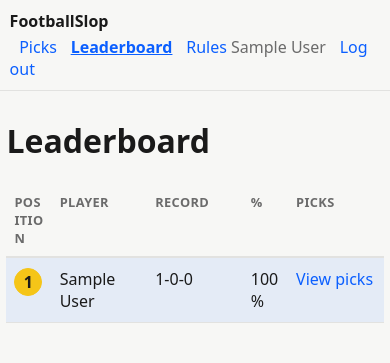
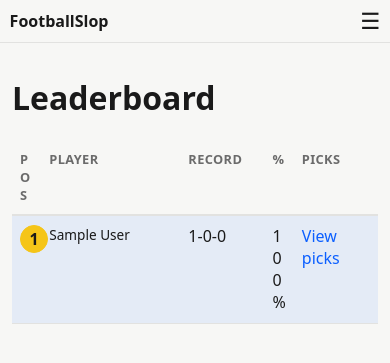
Before and after one commit to mattdaniel7578/FootballSlop, a Flask app: page /leaderboard in a window 390 px wide. Shown: the top 363 px of the page. Run offline with Flask 3, Linux system fonts and the light colour scheme; a user stored in the database is signed in; tables that the repository leaves empty hold one stand-in row (values such as "Sample post").

Commit message:
Shorten team/venue display, fix desktop nav, mobile spacing polish
- Locations show just the stadium name now (dropped city/state from
  the stored value entirely, not just display).
- Team names display shortened ("Patriots" instead of "New England
  Patriots") via a short_team Jinja filter, everywhere a team is
  shown to users. The underlying form values, DB storage, and
  spread/favorite_team matching all still use the full name.
- Mobile nav is now a hamburger (native <details>, no JS) that drops
  down as its own panel instead of overflowing the top bar.
- Fix: the previous hamburger attempt tried to force a <nav> visible
  inside a *closed* <details> via `display: flex !important`, which
  doesn't actually override the browser's native hide-until-open
  behavior — it broke the desktop nav entirely. Replaced with two
  independent <nav> elements (plain for desktop, <details>-wrapped
  for mobile) sharing the same links via a Jinja macro, so neither
  breakpoint fights over one element's open/closed state.
- Leaderboard: "Position" header shortened to "Pos", Player column
  widened and given white-space: nowrap + ellipsis so names never
  wrap, with a further mobile-only font-size reduction.
- Fixed .who (the nav username) missing the same left margin as the
  nav links, so it wasn't touching "Admin"/"Rules".
- Mobile edge padding loosened back up a notch (container, card,
  team-box, row-indicator gutter) now that oversized/overflowing
  text is fixed and there's room to spare again.

Co-Authored-By: Claude Sonnet 5 <noreply@anthropic.com>
Claude-Session: https://claude.ai/code/session_01N5XKQ22gDX2uWdULzrE5VD

```diff
--- a/app.py
+++ b/app.py
@@ -25,10 +25,11 @@ def create_app():
 
     import auth
     import main
-    from models import User
+    from models import User, short_team_name
 
     app.register_blueprint(auth.bp)
     app.register_blueprint(main.bp)
+    app.jinja_env.filters["short_team"] = short_team_name
 
     @login_manager.user_loader
     def load_user(user_id):
--- a/main.py
+++ b/main.py
@@ -5,7 +5,7 @@ from flask import Blueprint, abort, current_app, flash, redirect, render_templat
 from flask_login import current_user, login_required
 
 from extensions import db
-from models import SLATE_LABELS, Game, Pick, User, now_eastern
+from models import SLATE_LABELS, Game, Pick, User, now_eastern, short_team_name
 
 bp = Blueprint("main", __name__)
 
@@ -260,7 +260,7 @@ def admin_participation():
                 continue
             picked, not_picked = split(picked_ids_by_game.get(game.id, set()))
             groups.append({
-                "label": f"{game.away_team} @ {game.home_team}",
+                "label": f"{short_team_name(game.away_team)} @ {short_team_name(game.home_team)}",
                 "picked": picked,
                 "not_picked": not_picked,
             })
--- a/models.py
+++ b/models.py
@@ -13,6 +13,12 @@ def now_eastern():
     # switch automatically), to match the naive kickoff_at values stored on
     # Game — avoids aware/naive comparison errors in Game.is_locked().
     return datetime.now(EASTERN).replace(tzinfo=None)
+
+
+def short_team_name(full_name):
+    """"New England Patriots" -> "Patriots" — display only; the full name
+    is still what's stored/submitted/matched against favorite_team."""
+    return full_name.rsplit(" ", 1)[-1] if full_name else full_name
 
 
 SLATE_LABELS = {
--- a/static/style.css
+++ b/static/style.css
@@ -55,6 +55,29 @@ body {
   color: var(--text);
 }
 
+.nav-desktop {
+  display: flex;
+  align-items: center;
+}
+
+/* Mobile-only hamburger menu — a completely separate <nav> from
+   .nav-desktop, so there's no fighting over a single element's default
+   open/closed visibility across breakpoints. */
+.nav-toggle {
+  display: none;
+}
+
+.nav-toggle > summary {
+  cursor: pointer;
+  list-style: none;
+  font-size: 1.4rem;
+  line-height: 1;
+}
+
+.nav-toggle > summary::-webkit-details-marker {
+  display: none;
+}
+
 nav a {
   margin-left: 1rem;
   color: var(--accent);
@@ -67,6 +90,7 @@ nav a.active {
 }
 
 .who {
+  margin-left: 1rem;
   color: var(--muted);
 }
 
@@ -325,7 +349,14 @@ nav a.active {
 
 .position-col {
   text-align: center;
-  width: 12%;
+  width: 9%;
+}
+
+.player-col {
+  width: 34%;
+  white-space: nowrap;
+  overflow: hidden;
+  text-overflow: ellipsis;
 }
 
 .position-badge {
@@ -431,29 +462,69 @@ nav a.active {
   /* Same text sizes as desktop — just reclaim the padding/gaps around
      them so less of a narrow screen is spent on empty margin. */
   :root {
-    --row-indicator-w: 0.75rem;
-    --row-gap: 0.2rem;
+    --row-indicator-w: 0.85rem;
+    --row-gap: 0.3rem;
   }
 
   .container {
-    padding: 0.4rem;
+    padding: 0.75rem;
   }
 
   .topbar {
     padding: 0.6rem 0.6rem;
-    flex-wrap: wrap;
-    gap: 0.3rem;
+    position: relative;
   }
 
-  nav a {
-    margin-left: 0.6rem;
+  .nav-desktop {
+    display: none;
+  }
+
+  .nav-toggle {
+    display: block;
+  }
+
+  /* Nav hidden until the hamburger is tapped, then drops down as its own
+     panel — it doesn't push page content or change the top bar's height. */
+  .nav-toggle > nav {
+    display: none;
+    position: absolute;
+    top: 100%;
+    right: 0.6rem;
+    left: 0.6rem;
+    flex-direction: column;
+    align-items: stretch;
+    gap: 0.1rem;
+    background: var(--card);
+    border: 1px solid var(--border);
+    border-radius: 8px;
+    padding: 0.5rem;
+    box-shadow: 0 4px 12px rgba(0, 0, 0, 0.15);
+    z-index: 10;
+  }
+
+  .nav-toggle[open] > nav {
+    display: flex;
+  }
+
+  nav a, .who {
+    margin-left: 0;
+    padding: 0.5rem 0.25rem;
   }
 
   .game-card {
-    padding: 0.5rem 0.25rem;
+    padding: 0.6rem 0.4rem;
   }
 
   .team-box {
-    padding: 0.45rem 0.2rem;
+    padding: 0.5rem 0.35rem;
+  }
+
+  .position-col {
+    width: 8%;
+  }
+
+  .player-col {
+    width: 38%;
+    font-size: 0.85em;
   }
 }
--- a/templates/base.html
+++ b/templates/base.html
@@ -7,9 +7,7 @@
   <link rel="stylesheet" href="{{ url_for('static', filename='style.css') }}">
 </head>
 <body>
-  <header class="topbar">
-    <a class="brand" href="{{ url_for('main.index') }}">FootballSlop</a>
-    <nav>
+  {% macro nav_links() %}
     <a href="{{ url_for('main.index') }}" class="{{ 'active' if request.endpoint == 'main.index' else '' }}">Picks</a>
     <a href="{{ url_for('main.leaderboard') }}" class="{{ 'active' if request.endpoint == 'main.leaderboard' else '' }}">Leaderboard</a>
     <a href="{{ url_for('main.rules') }}" class="{{ 'active' if request.endpoint == 'main.rules' else '' }}">Rules</a>
@@ -18,7 +16,21 @@
     {% endif %}
     <span class="who">{{ current_user.name }}</span>
     <a href="{{ url_for('auth.logout') }}">Log out</a>
+  {% endmacro %}
+
+  <header class="topbar">
+    <a class="brand" href="{{ url_for('main.index') }}">FootballSlop</a>
+
+    <nav class="nav-desktop">
+      {{ nav_links() }}
     </nav>
+
+    <details class="nav-toggle">
+      <summary aria-label="Menu">&#9776;</summary>
+      <nav>
+        {{ nav_links() }}
+      </nav>
+    </details>
   </header>
 
   <main class="container">
--- a/templates/leaderboard.html
+++ b/templates/leaderboard.html
@@ -10,8 +10,8 @@
     <table class="data-table leaderboard-table">
       <thead>
         <tr>
-          <th class="position-col">Position</th>
-          <th>Player</th>
+          <th class="position-col">Pos</th>
+          <th class="player-col">Player</th>
           <th>Record</th>
           <th class="position-col">%</th>
           <th>Picks</th>
@@ -21,7 +21,7 @@
         {% for r in records %}
           <tr class="lb-row {{ 'my-row' if r.user.id == current_user.id }}">
             <td class="position-col"><span class="position-badge {{ 'position-first' if r.position == 1 }}">{{ r.position }}</span></td>
-            <td>{{ r.user.name }}</td>
+            <td class="player-col">{{ r.user.name }}</td>
             <td>{{ r.wins }}-{{ r.losses }}-{{ r.ties }}</td>
             <td class="position-col">{{ "%d%%" | format(r.pct) if r.pct is not none else "—" }}</td>
             <td>
@@ -40,7 +40,7 @@
                 <div class="picks-subgrid">
                   {% for pick in r.picks %}
                     <div class="pick-chip">
-                      Week {{ pick.game.week }}: {{ pick.picked_team }} ({{ pick.game.spread_display(pick.picked_team) }})
+                      Week {{ pick.game.week }}: {{ pick.picked_team|short_team }} ({{ pick.game.spread_display(pick.picked_team) }})
                       {% if pick.game.winner is none %}
                         <span class="pending">Pending</span>
                       {% elif pick.game.winner == "PUSH" %}
```
Also changed, not shown: odds.py (+5 -9 lines), templates/picks.html (+4 -4 lines). Lines whose indentation alone changed are shown as unchanged.
